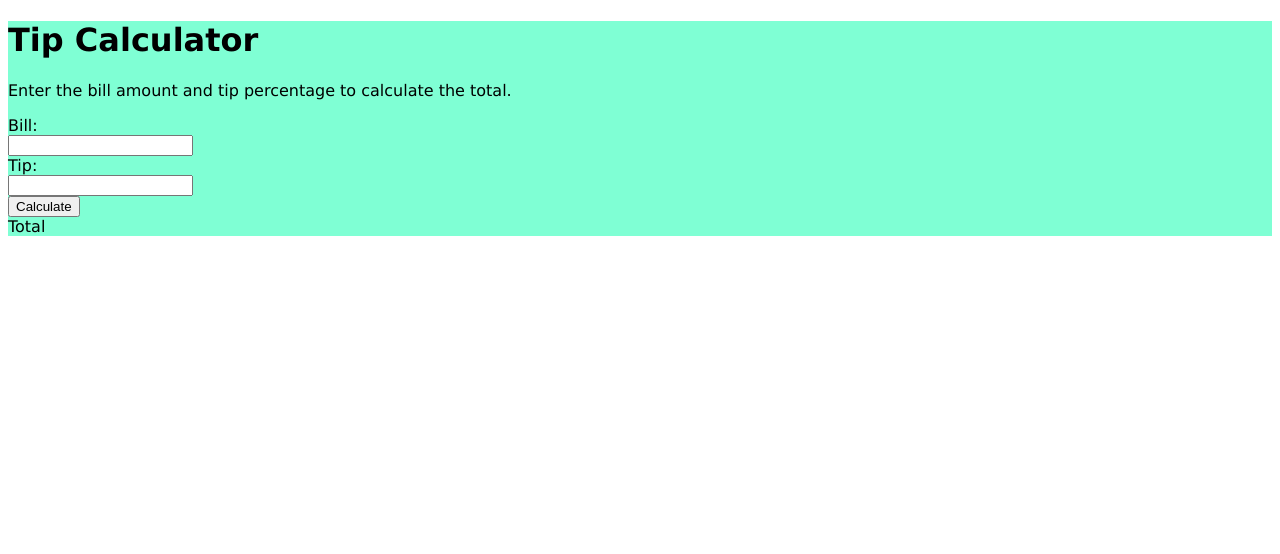
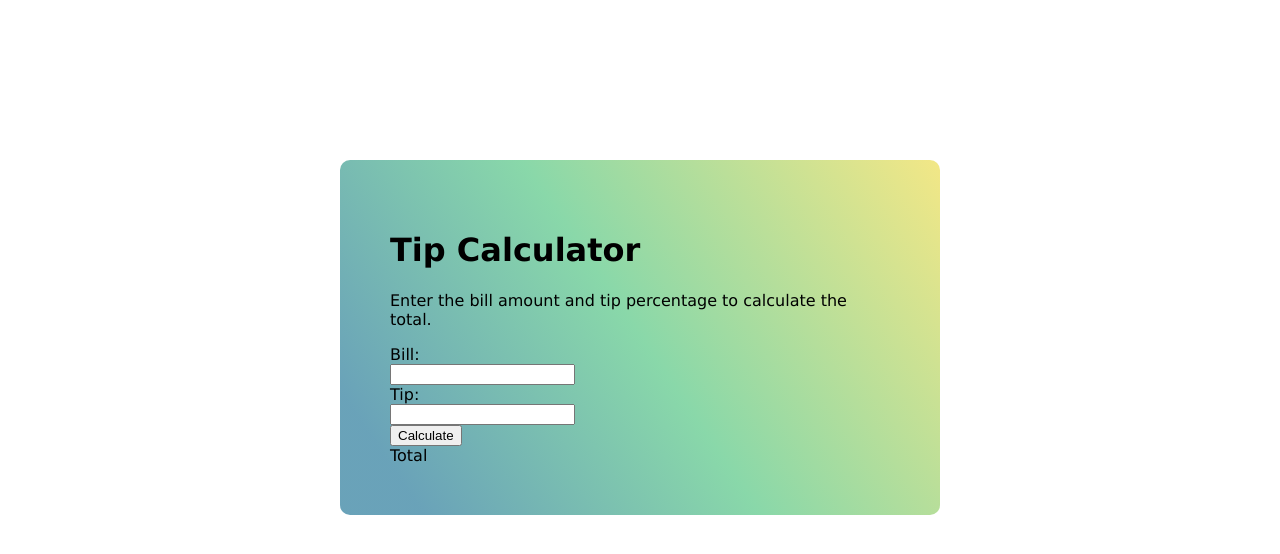
Before and after one commit to ykverse/web-tech-studies, a plain HTML site: page Tip Calculator/index.html in a window 1280 px wide. Drawn offline with Linux system fonts and the light colour scheme.

Commit message:
bg gradient fix

```diff
--- a/Tip Calculator/style.css
+++ b/Tip Calculator/style.css
@@ -8,7 +8,17 @@ body{
 }
 
 .contoiner{
-    background-color: aquamarine;
-    padding: 15pxpx;
+    background: #2A7B9B;
+    background: linear-gradient(56deg, rgba(42, 123, 155, .7) 10%,
+    rgba(87, 199, 133, .7) 50%, rgba(237, 221, 83, .7) 100%);
+    max-width: 600px;
+    padding: 50px;
+    border-radius: 10px;
+    margin: 160px auto;
+    transition: .7s;
+
 
 }
+.contoiner:hover{
+    background-color: rgb(42, 123, 155, 1);
+}
```
